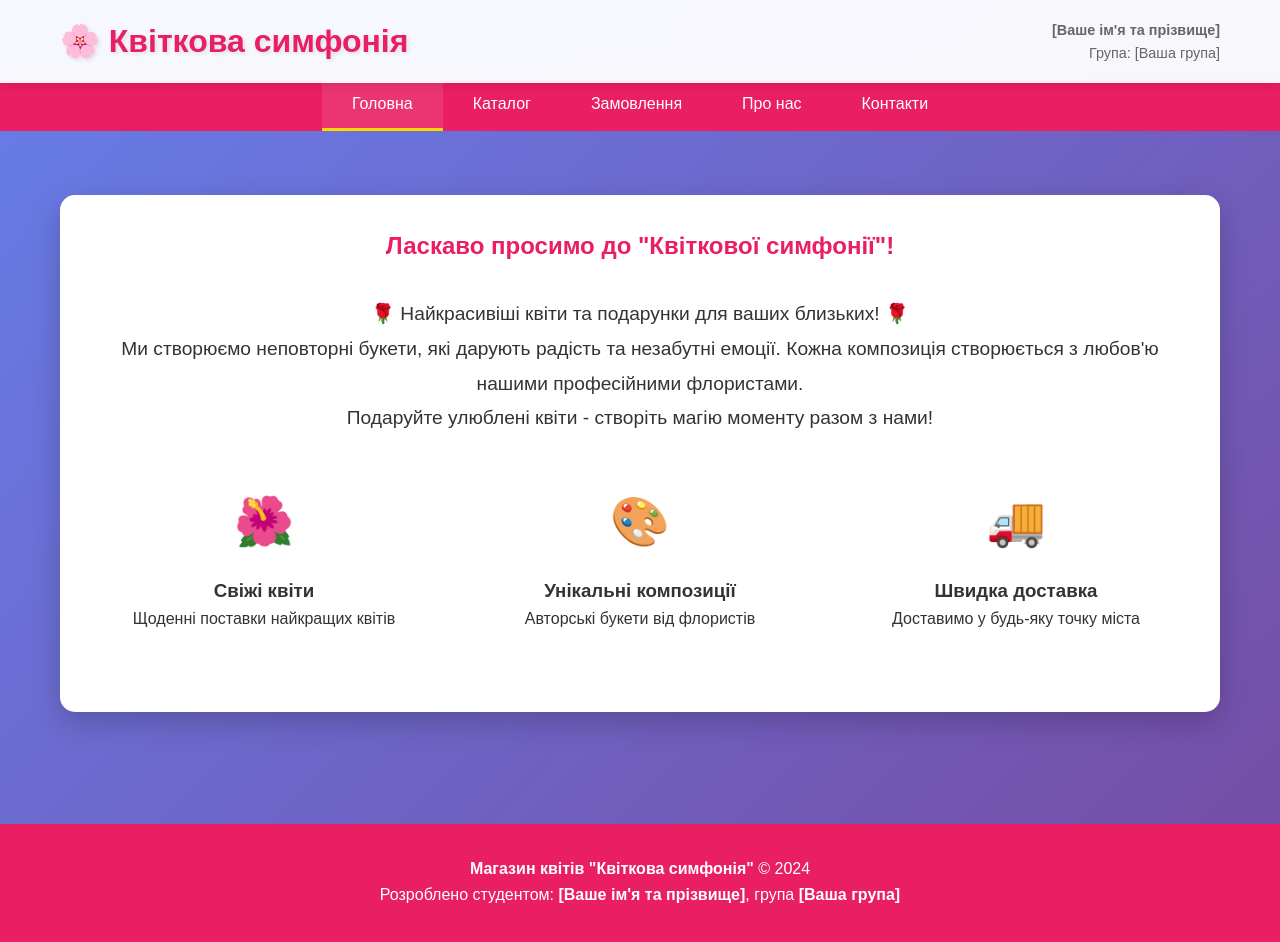
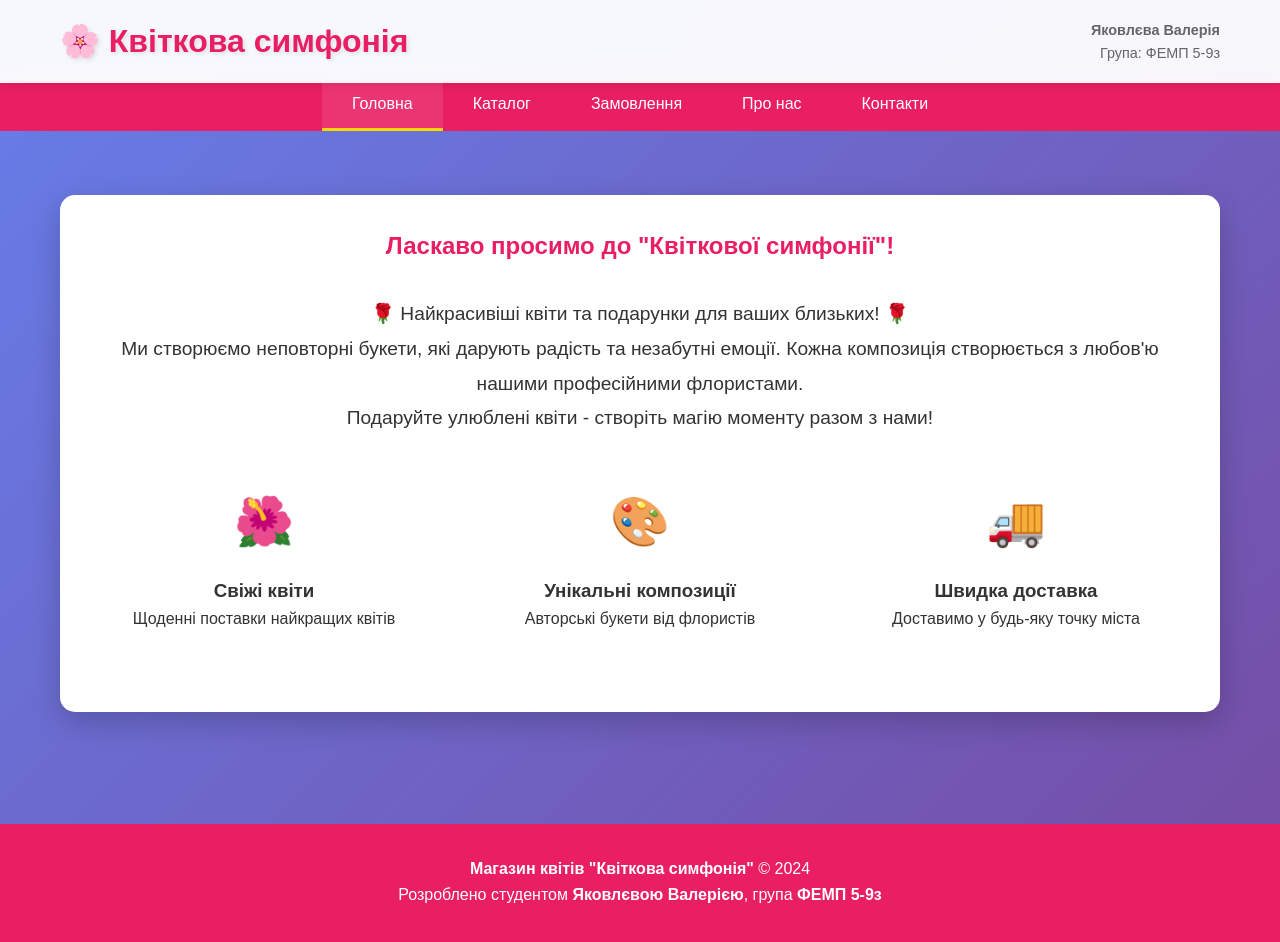
Before and after one commit to yakovlevavaleriia53-stack/flowershop, a plain HTML site: page flower_shop_website.html in a window 1280 px wide. Drawn offline with Linux system fonts and the light colour scheme.

Commit message:
Update flower_shop_website.html

```diff
--- a/flower_shop_website.html
+++ b/flower_shop_website.html
@@ -1,7 +1,7 @@
 <!DOCTYPE html>
 <html lang="uk">
 <head>
-    <!-- Сайт розроблено студентом [Ваше ім'я], група [Ваша група] -->
+    <!-- Сайт розроблено студентом Яковлєвою Валерією, група ФЕМП 5-9з -->
     <meta charset="UTF-8">
     <meta name="viewport" content="width=device-width, initial-scale=1.0">
     <title>Магазин квітів "Квіткова симфонія"</title>
@@ -432,8 +432,8 @@
             <div class="header-content">
                 <div class="logo">🌸 Квіткова симфонія</div>
                 <div class="author-info">
-                    <div><strong>[Ваше ім'я та прізвище]</strong></div>
-                    <div>Група: [Ваша група]</div>
+                    <div><strong>Яковлєва Валерія</strong></div>
+                    <div>Група: ФЕМП 5-9з</div>
                 </div>
             </div>
         </div>
@@ -572,7 +572,7 @@
         <div class="container">
             <div class="footer-info">
                 <p><strong>Магазин квітів "Квіткова симфонія"</strong> © 2024</p>
-                <p>Розроблено студентом: <strong>[Ваше ім'я та прізвище]</strong>, група <strong>[Ваша група]</strong></p>
+                <p>Розроблено студентом <strong>Яковлєвою Валерією</strong>, група <strong>ФЕМП 5-9з</strong></p>
             </div>
         </div>
     </footer>
```
